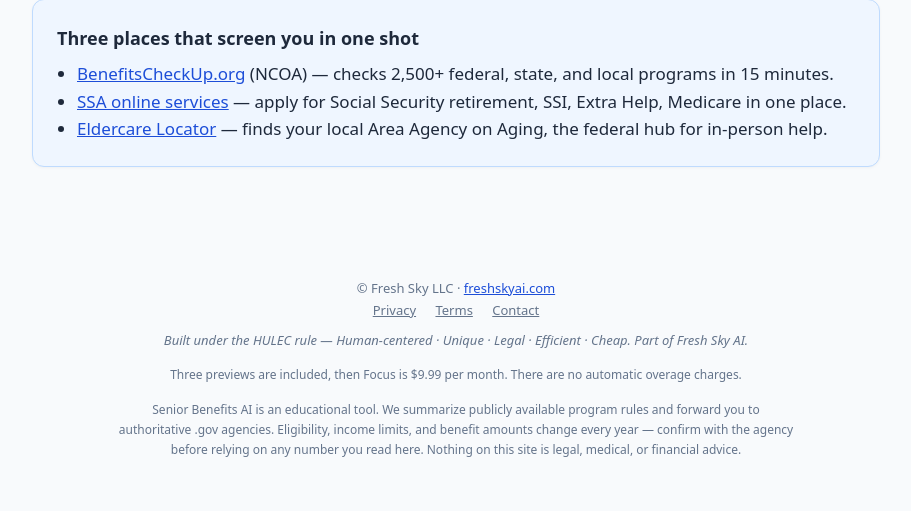
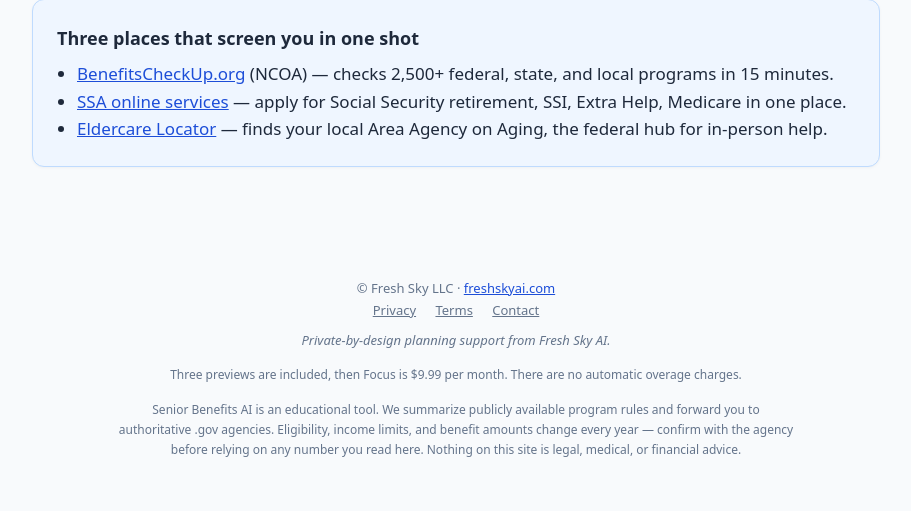
Before and after one commit to justfreshsky-jpg/SeniorBenefitsAI, a Flask app: page / in a window 1280 px wide. Shown: the part 2197-2708 px from the top of the page, without its empty margins (184-1095 px from the left). Run offline with Flask 3, Linux system fonts and the light colour scheme.

Commit message:
Clarify Senior Benefits pricing and footer

```diff
--- a/app.py
+++ b/app.py
@@ -74,6 +74,10 @@ _install_revenue(
     brand='Senior Benefits AI',
     primary_url='https://seniorbenefits.freshskyai.com/',
     category='benefits',
+    description=(
+        'Organize federal and state benefit research with current official '
+        'links, plain-language explanations, and a reviewable checklist.'
+    ),
 )
 
 from freshsky_common.freemium import register_freemium  # noqa: E402
--- a/templates/layout.html
+++ b/templates/layout.html
@@ -52,7 +52,7 @@
     .state-grid a { padding:10px 12px; border:1px solid var(--border); border-radius:8px; text-decoration:none; color:var(--fg); font-size:15px; background:#fff; }
     .state-grid a:hover { border-color:var(--accent); background:#eff6ff; }
     footer { color:var(--muted); font-size:13px; padding:30px 16px 50px; max-width:880px; margin:0 auto; text-align:center; line-height:1.7; }
-    footer .hulec { font-style:italic; margin-top:8px; }
+    footer .product-note { font-style:italic; margin-top:8px; }
     footer .links a { color:var(--muted); margin:0 8px; }
   </style>
   {{ ga4_snippet|safe }}
@@ -86,7 +86,7 @@
       <a href="https://freshskyai.com/terms.html">Terms</a>
       <a href="https://www.freshskyai.com/contact">Contact</a>
     </div>
-    <div class="hulec">Built under the HULEC rule — Human-centered &middot; Unique &middot; Legal &middot; Efficient &middot; Cheap. Part of Fresh Sky AI.</div>
+    <div class="product-note">Private-by-design planning support from Fresh Sky AI.</div>
     <div style="margin-top:14px;font-size:12px;max-width:680px;margin-left:auto;margin-right:auto;">
       Three previews are included, then Focus is $9.99 per month. There are no automatic overage charges.
     </div>
```
Also changed, not shown: tests/test_app.py (+2 -0 lines).
